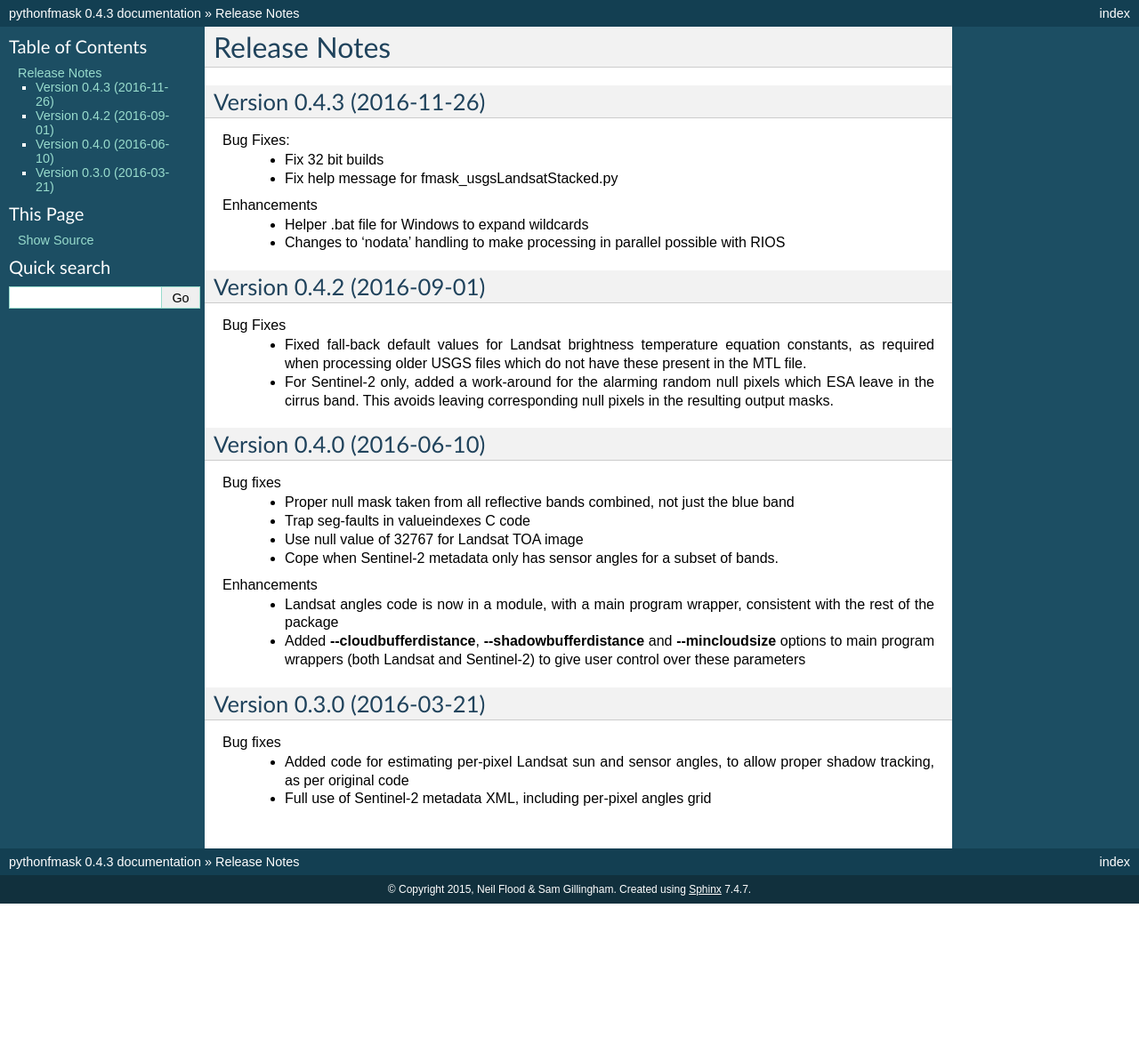
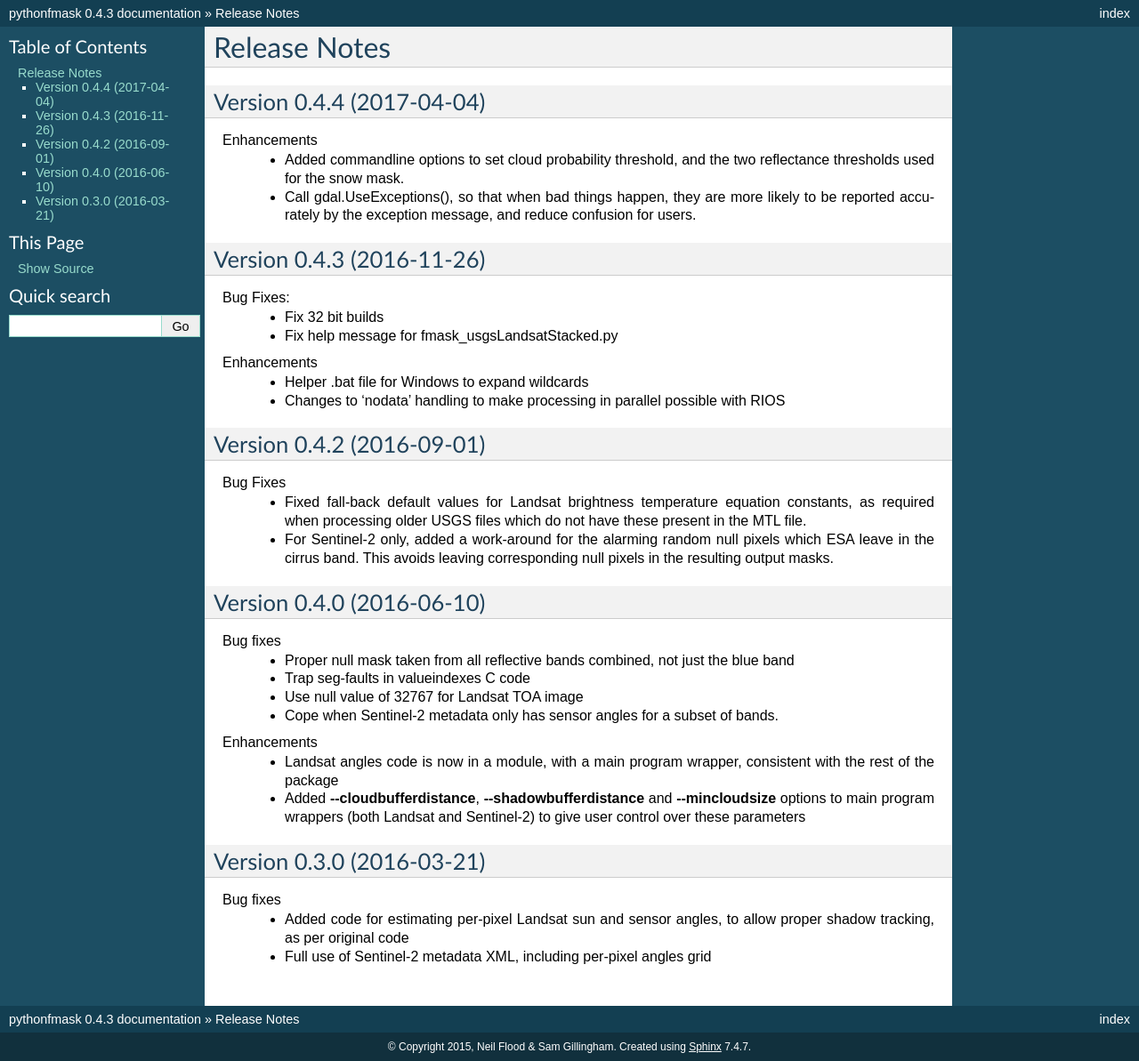
Before and after one commit to ubarsc/python-fmask, a Sphinx documentation site: the page built from doc/source/releasenotes.rst, in a window 1280 px wide. Shown: the whole page at 89% size. Built offline with Sphinx 7.4.7, drawn with Linux system fonts in a browser that asks for light colours; formulas are drawn with MathJax 3; before the commit the page ends 1016 px from its top, so only the background shows below that.

Commit message:
releasenotes.rst: Notes for proposed 0.4.4 release

```diff
--- a/doc/source/releasenotes.rst
+++ b/doc/source/releasenotes.rst
@@ -1,5 +1,15 @@
 Release Notes
 =============
+
+Version 0.4.4 (2017-04-04)
+--------------------------
+
+Enhancements
+  * Added commandline options to set cloud probability threshold, and the two reflectance
+    thresholds used for the snow mask.
+  * Call gdal.UseExceptions(), so that when bad things happen, they are more likely
+    to be reported accurately by the exception message, and reduce confusion for users.
+
 
 Version 0.4.3 (2016-11-26)
 --------------------------
```
